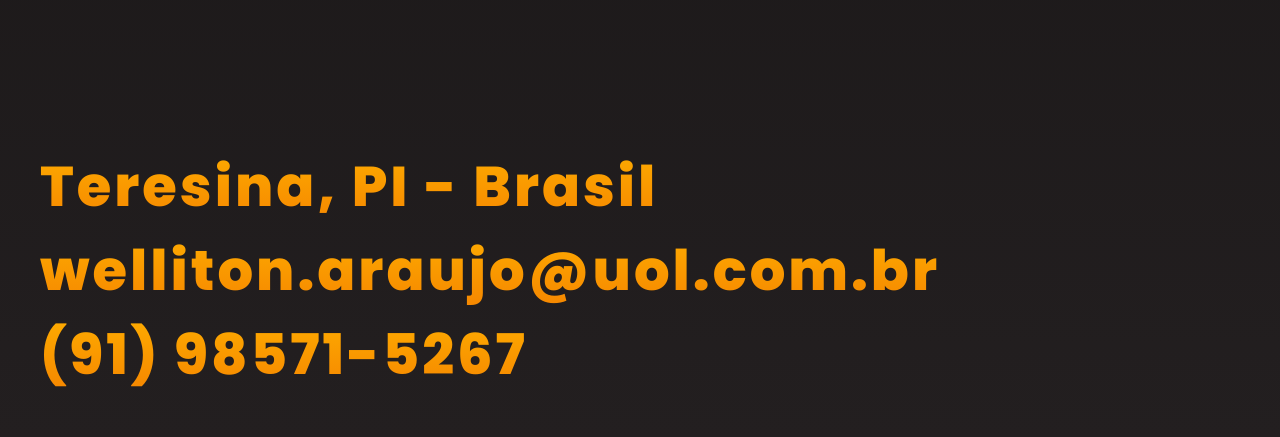
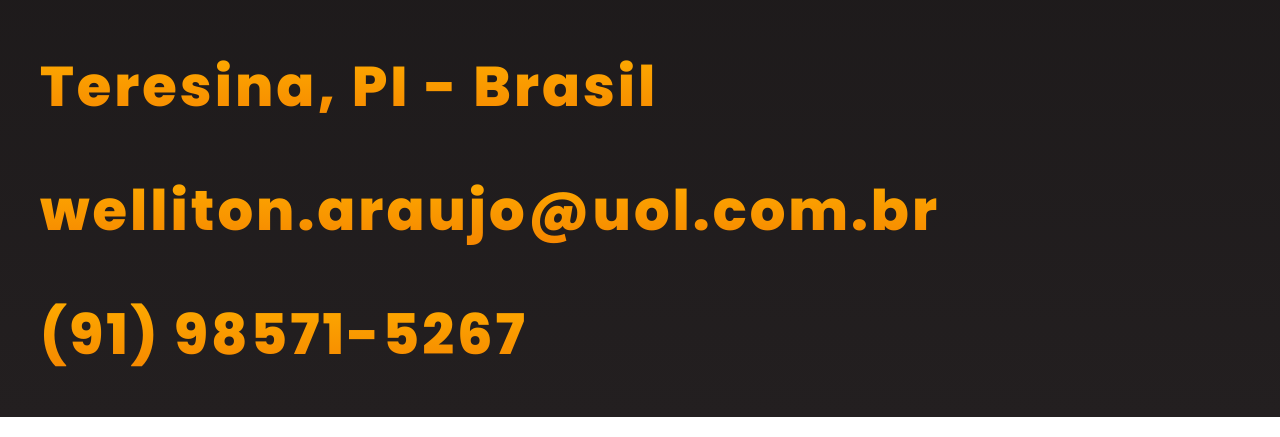
Before and after one commit to wellitonaraujo/Portfolio-React, a React (Vite) app: page / in a window 1280 px wide. Shown: the part 2486-2923 px from the top of the page. Built offline with nearby package versions, Linux system fonts and the light colour scheme.

Commit message:
add links email end wpp

```diff
--- a/src/pages/Contato/index.tsx
+++ b/src/pages/Contato/index.tsx
@@ -1,12 +1,20 @@
-import { Description, Title } from './styles'
+import { Description, Title, EmailLink, WhatsappLink } from './styles'
+
+const EmailAddress = 'welliton.araujo@uol.com.br';
+const PhoneNumber = '5591985715267';
 
 function Contato() {
   return (
     <>
-      <Description style={{ paddingTop: 600 }} id='contatos'>
-        <Title> Teresina, PI - Brasil </Title>
-        <Title> welliton.araujo@uol.com.br </Title>
-        <Title> (91) 98571-5267 </Title>
+      <Description style={{ paddingTop: 500 }} id='contatos'>
+        <Title style={{ marginBottom: 40 }}> Teresina, PI - Brasil </Title>
+
+        <EmailLink style={{ marginTop: 40 }} href={`mailto:${EmailAddress}`}>{EmailAddress}</EmailLink>
+
+        <EmailLink href={`https://wa.me/${PhoneNumber}`} target="_blank">
+          <Title style={{ marginTop: 40 }} >(91) 98571-5267</Title>
+        </EmailLink>
+
       </Description>
     </>
   )
--- a/src/pages/Contato/styles.ts
+++ b/src/pages/Contato/styles.ts
@@ -15,6 +15,22 @@ export const Description = styled.div`
   }
 `;
 
+export const EmailLink = styled.a`
+   font-size: 3.5rem;
+  background: linear-gradient(to bottom,  ${colors.primary.s400}, ${colors.primary.s300});
+  -webkit-background-clip: text;
+  background-clip: text;
+  color: transparent;
+  margin: 0;
+  font-weight: 800;
+
+  ${mobileMediaQuery} {
+    flex-direction: column; /* Altere para uma coluna em dispositivos móveis */
+    font-weight: 500;
+    font-size: 1.2rem;
+    text-align: left;
+  }
+`;
 
 export const Title = styled.p`
   font-size: 3.5rem;
@@ -28,7 +44,7 @@ export const Title = styled.p`
   ${mobileMediaQuery} {
     flex-direction: column; /* Altere para uma coluna em dispositivos móveis */
     font-weight: 500;
-    font-size: 1rem;
+    font-size: 1.2rem;
     text-align: left;
   }
 `;
```
